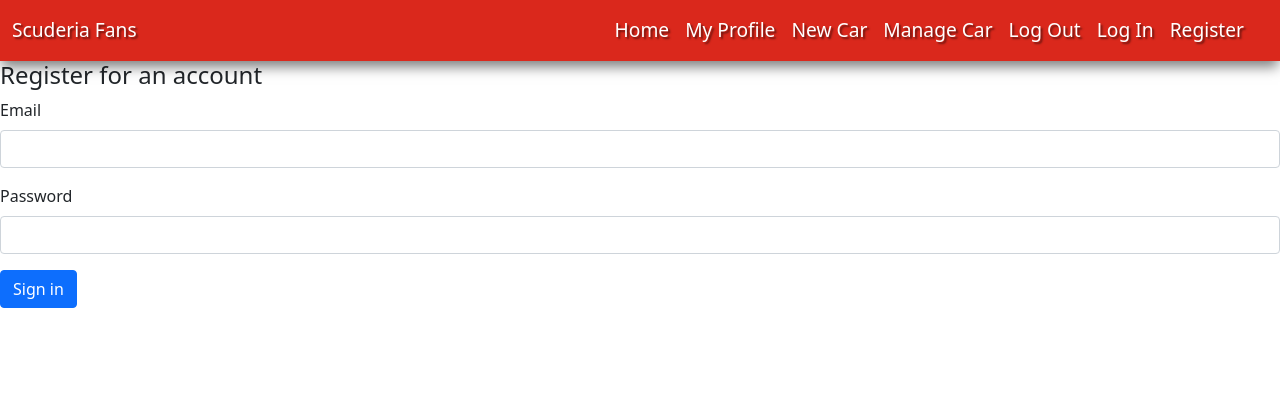
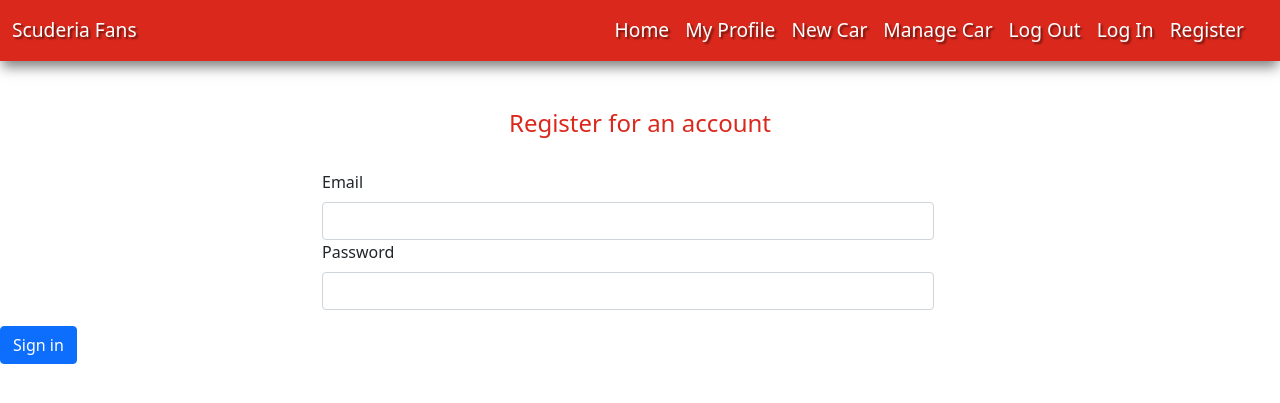
Before and after one commit to cartman1978/the-scuderia-ferrari_f1, a Flask app: page /register in a window 1280 px wide. Shown: the top 403 px of the page. Run offline with Flask 2, Linux system fonts and the light colour scheme; some libraries are stand-ins or nearby versions.

Commit message:
Add justify content center and width to register form

```diff
--- a/static/css/style.css
+++ b/static/css/style.css
@@ -17,3 +17,8 @@ nav {
     margin: auto;
     margin-right: 1rem;
 }
+
+.reg-header {
+    margin: 3rem;
+    color: #DA281C;
+}
--- a/templates/register.html
+++ b/templates/register.html
@@ -1,18 +1,25 @@
 {% extends "base.html" %}
 {% block content %}
 
-<h4 class="center-align">Register for an account</h4>
+<h4 class="text-center reg-header">Register for an account</h4>
 
 
-<form class="row g-3" method="POST" action="{{ url_for('register') }}">
-    <div class="col-md-12">
-        <label for="inputEmail4" class="form-label">Email</label>
-        <input type="email" class="form-control" id="inputEmail4">
+<form class="row g-3 " method="POST" action="{{ url_for('register') }}">
+    <div class="row justify-content-center">
+        <div class="col-md-12 w-50">
+            <label for="inputEmail4" class="form-label">Email</label>
+            <input type="email" class="form-control" id="inputEmail4">
+        </div>
     </div>
-    <div class="col-md-12">
-        <label for="inputPassword4" class="form-label">Password</label>
-        <input type="password" class="form-control" id="inputPassword4">
+
+    <div class="row justify-content-center">
+        <div class="col-md-12 w-50">
+            <label for="inputPassword4" class="form-label">Password</label>
+            <input type="password" class="form-control" id="inputPassword4">
+        </div>
     </div>
+
+
     <div class="col-12">
         <button type="submit" class="btn btn-primary">Sign in</button>
     </div>
```
